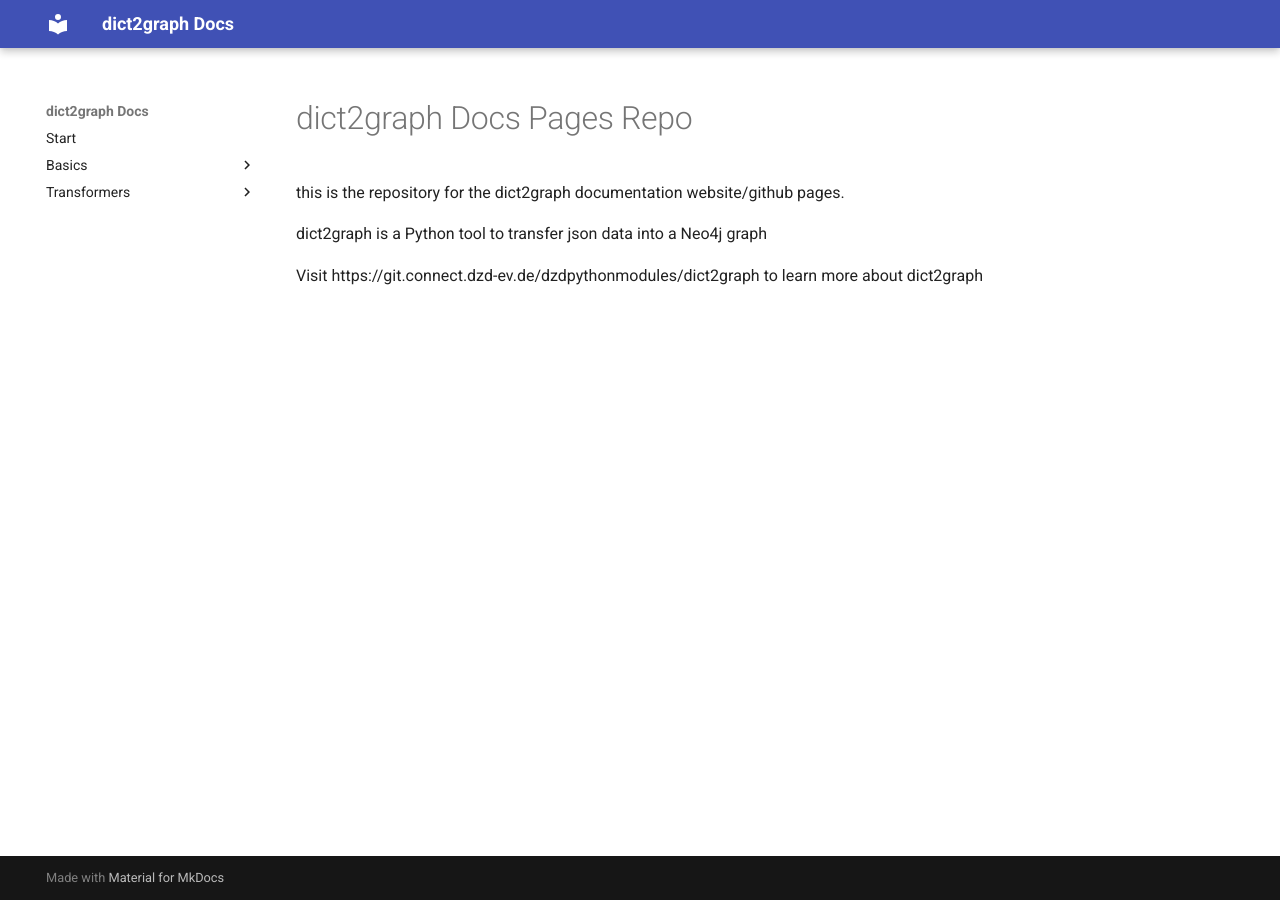
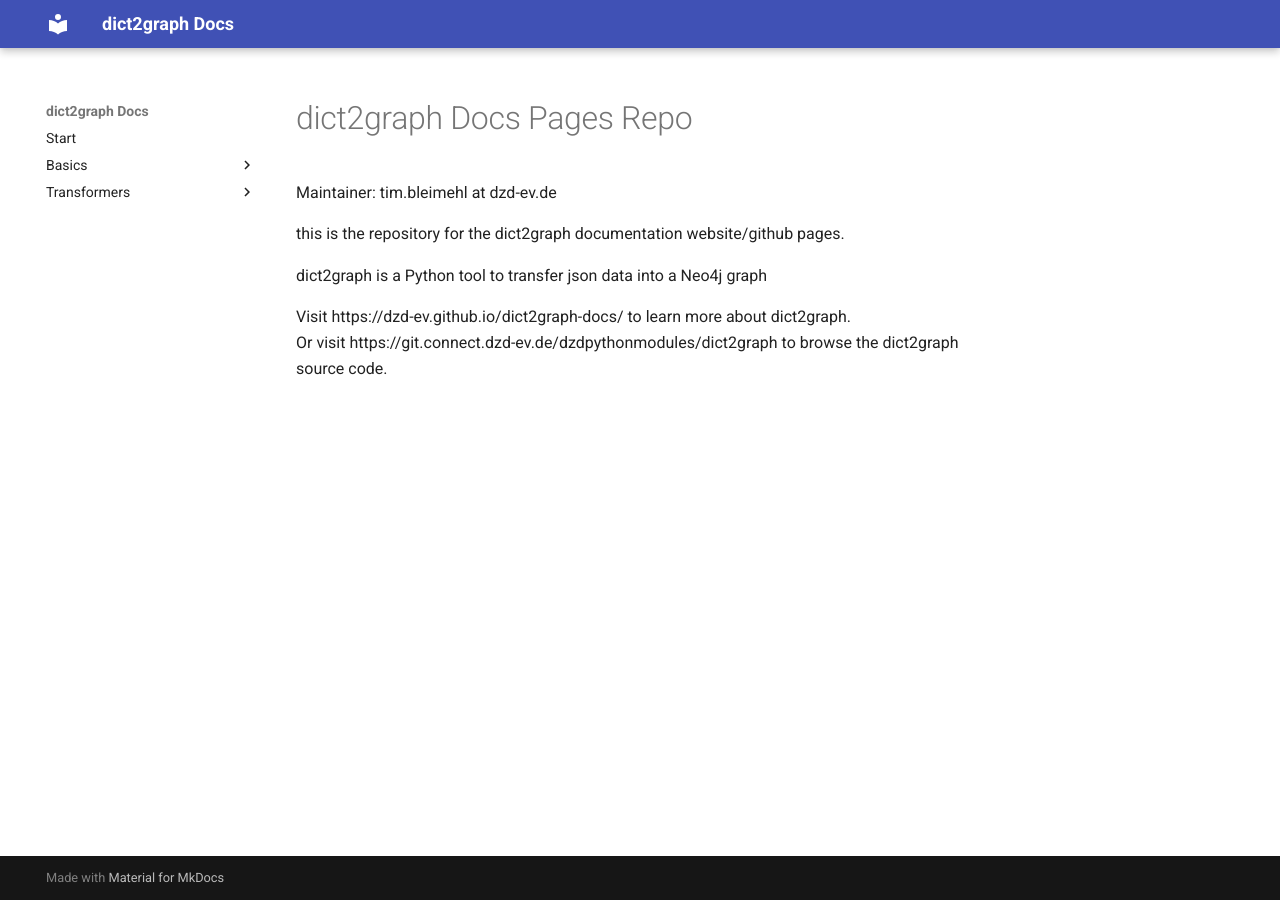
Before and after one commit to DZD-eV-Diabetes-Research/dict2graph, an MkDocs documentation site: the page built from dict2graph_docs/DOCS_README.md, in a window 1280 px wide. Built offline with MkDocs 1.6.1 and Material for MkDocs 9.7.7, drawn with Linux system fonts in a browser that asks for light colours.

Commit message:
insert new doc url

```diff
--- a/dict2graph_docs/DOCS_README.md
+++ b/dict2graph_docs/DOCS_README.md
@@ -1,7 +1,10 @@
 # dict2graph Docs Pages Repo
+
+Maintainer: tim.bleimehl at dzd-ev.de
 
 this is the repository for the dict2graph documentation website/github pages.
 
 dict2graph is a Python tool to transfer json data into a Neo4j graph
 
-Visit https://git.connect.dzd-ev.de/dzdpythonmodules/dict2graph to learn more about dict2graph
+Visit https://dzd-ev.github.io/dict2graph-docs/ to learn more about dict2graph.
+Or visit https://git.connect.dzd-ev.de/dzdpythonmodules/dict2graph to browse the dict2graph source code.
```
Also changed, not shown: README.md (+1 -1 lines).
